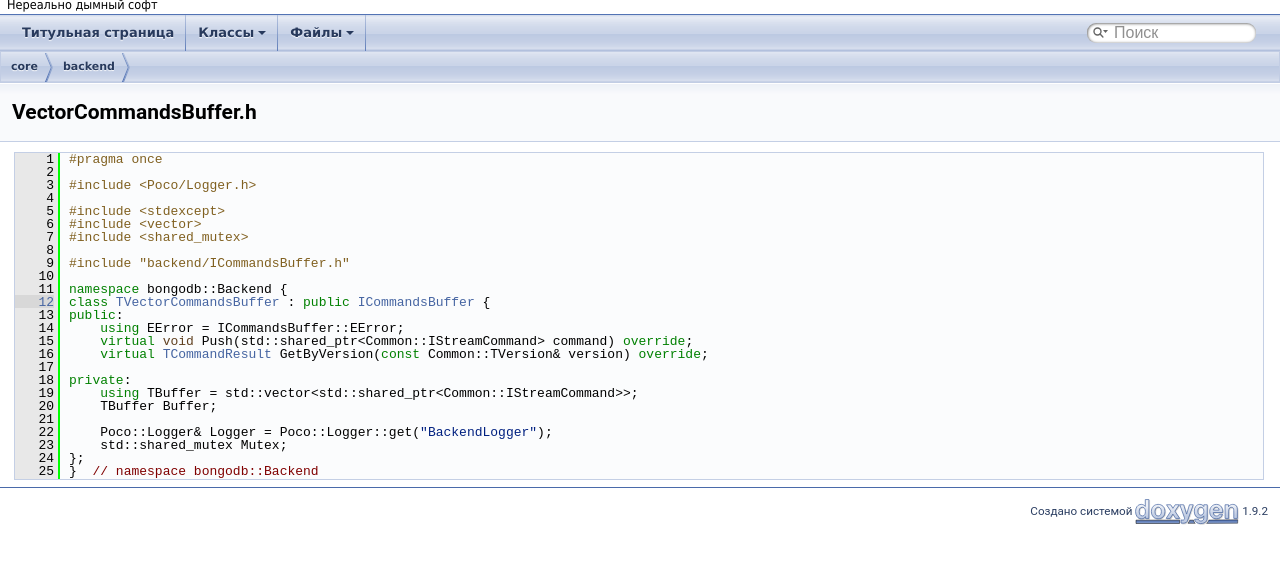
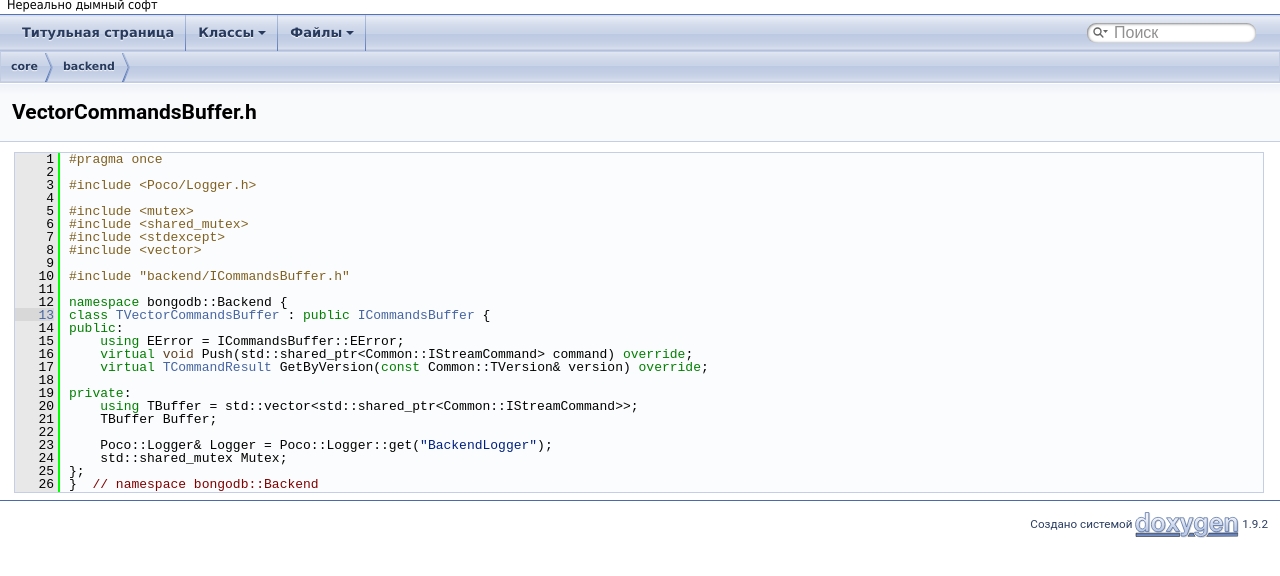
Before and after one commit to iu7og/bongodb, a plain HTML site: page VectorCommandsBuffer_8h_source.html in a window 1280 px wide. Shown: the part 42-618 px from the top of the page. Drawn offline with Linux system fonts and the light colour scheme.

Commit message:
deploy: 8867fbd70f0ad231a328333711bdcc8224d276f1

```diff
--- a/VectorCommandsBuffer_8h_source.html
+++ b/VectorCommandsBuffer_8h_source.html
@@ -74,29 +74,30 @@ $(function() {
 <div class="line"><a id="l00002" name="l00002"></a><span class="lineno">    2</span> </div>
 <div class="line"><a id="l00003" name="l00003"></a><span class="lineno">    3</span><span class="preprocessor">#include &lt;Poco/Logger.h&gt;</span></div>
 <div class="line"><a id="l00004" name="l00004"></a><span class="lineno">    4</span> </div>
-<div class="line"><a id="l00005" name="l00005"></a><span class="lineno">    5</span><span class="preprocessor">#include &lt;stdexcept&gt;</span></div>
-<div class="line"><a id="l00006" name="l00006"></a><span class="lineno">    6</span><span class="preprocessor">#include &lt;vector&gt;</span></div>
-<div class="line"><a id="l00007" name="l00007"></a><span class="lineno">    7</span><span class="preprocessor">#include &lt;shared_mutex&gt;</span></div>
-<div class="line"><a id="l00008" name="l00008"></a><span class="lineno">    8</span> </div>
-<div class="line"><a id="l00009" name="l00009"></a><span class="lineno">    9</span><span class="preprocessor">#include &quot;backend/ICommandsBuffer.h&quot;</span></div>
-<div class="line"><a id="l00010" name="l00010"></a><span class="lineno">   10</span> </div>
-<div class="line"><a id="l00011" name="l00011"></a><span class="lineno">   11</span><span class="keyword">namespace </span>bongodb::Backend {</div>
-<div class="line"><a id="l00012" name="l00012"></a><span class="lineno"><a class="line" href="classbongodb_1_1Backend_1_1TVectorCommandsBuffer.html">   12</a></span><span class="keyword">class </span><a class="code hl_class" href="classbongodb_1_1Backend_1_1TVectorCommandsBuffer.html">TVectorCommandsBuffer</a> : <span class="keyword">public</span> <a class="code hl_class" href="classbongodb_1_1Backend_1_1ICommandsBuffer.html">ICommandsBuffer</a> {</div>
-<div class="line"><a id="l00013" name="l00013"></a><span class="lineno">   13</span><span class="keyword">public</span>:</div>
-<div class="line"><a id="l00014" name="l00014"></a><span class="lineno">   14</span>    <span class="keyword">using</span> EError = ICommandsBuffer::EError;</div>
-<div class="line"><a id="l00015" name="l00015"></a><span class="lineno">   15</span>    <span class="keyword">virtual</span> <span class="keywordtype">void</span> Push(std::shared_ptr&lt;Common::IStreamCommand&gt; command) <span class="keyword">override</span>;</div>
-<div class="line"><a id="l00016" name="l00016"></a><span class="lineno">   16</span>    <span class="keyword">virtual</span> <a class="code hl_class" href="classbongodb_1_1Common_1_1TOperationResult.html">TCommandResult</a> GetByVersion(<span class="keyword">const</span> Common::TVersion&amp; version) <span class="keyword">override</span>;</div>
-<div class="line"><a id="l00017" name="l00017"></a><span class="lineno">   17</span> </div>
-<div class="line"><a id="l00018" name="l00018"></a><span class="lineno">   18</span><span class="keyword">private</span>:</div>
-<div class="line"><a id="l00019" name="l00019"></a><span class="lineno">   19</span>    <span class="keyword">using</span> TBuffer = std::vector&lt;std::shared_ptr&lt;Common::IStreamCommand&gt;&gt;;</div>
-<div class="line"><a id="l00020" name="l00020"></a><span class="lineno">   20</span>    TBuffer Buffer;</div>
-<div class="line"><a id="l00021" name="l00021"></a><span class="lineno">   21</span> </div>
-<div class="line"><a id="l00022" name="l00022"></a><span class="lineno">   22</span>    Poco::Logger&amp; Logger = Poco::Logger::get(<span class="stringliteral">&quot;BackendLogger&quot;</span>);</div>
-<div class="line"><a id="l00023" name="l00023"></a><span class="lineno">   23</span>    std::shared_mutex Mutex;</div>
-<div class="line"><a id="l00024" name="l00024"></a><span class="lineno">   24</span>};</div>
-<div class="line"><a id="l00025" name="l00025"></a><span class="lineno">   25</span>}  <span class="comment">// namespace bongodb::Backend</span></div>
+<div class="line"><a id="l00005" name="l00005"></a><span class="lineno">    5</span><span class="preprocessor">#include &lt;mutex&gt;</span></div>
+<div class="line"><a id="l00006" name="l00006"></a><span class="lineno">    6</span><span class="preprocessor">#include &lt;shared_mutex&gt;</span></div>
+<div class="line"><a id="l00007" name="l00007"></a><span class="lineno">    7</span><span class="preprocessor">#include &lt;stdexcept&gt;</span></div>
+<div class="line"><a id="l00008" name="l00008"></a><span class="lineno">    8</span><span class="preprocessor">#include &lt;vector&gt;</span></div>
+<div class="line"><a id="l00009" name="l00009"></a><span class="lineno">    9</span> </div>
+<div class="line"><a id="l00010" name="l00010"></a><span class="lineno">   10</span><span class="preprocessor">#include &quot;backend/ICommandsBuffer.h&quot;</span></div>
+<div class="line"><a id="l00011" name="l00011"></a><span class="lineno">   11</span> </div>
+<div class="line"><a id="l00012" name="l00012"></a><span class="lineno">   12</span><span class="keyword">namespace </span>bongodb::Backend {</div>
+<div class="line"><a id="l00013" name="l00013"></a><span class="lineno"><a class="line" href="classbongodb_1_1Backend_1_1TVectorCommandsBuffer.html">   13</a></span><span class="keyword">class </span><a class="code hl_class" href="classbongodb_1_1Backend_1_1TVectorCommandsBuffer.html">TVectorCommandsBuffer</a> : <span class="keyword">public</span> <a class="code hl_class" href="classbongodb_1_1Backend_1_1ICommandsBuffer.html">ICommandsBuffer</a> {</div>
+<div class="line"><a id="l00014" name="l00014"></a><span class="lineno">   14</span><span class="keyword">public</span>:</div>
+<div class="line"><a id="l00015" name="l00015"></a><span class="lineno">   15</span>    <span class="keyword">using</span> EError = ICommandsBuffer::EError;</div>
+<div class="line"><a id="l00016" name="l00016"></a><span class="lineno">   16</span>    <span class="keyword">virtual</span> <span class="keywordtype">void</span> Push(std::shared_ptr&lt;Common::IStreamCommand&gt; command) <span class="keyword">override</span>;</div>
+<div class="line"><a id="l00017" name="l00017"></a><span class="lineno">   17</span>    <span class="keyword">virtual</span> <a class="code hl_class" href="classbongodb_1_1Common_1_1TOperationResult.html">TCommandResult</a> GetByVersion(<span class="keyword">const</span> Common::TVersion&amp; version) <span class="keyword">override</span>;</div>
+<div class="line"><a id="l00018" name="l00018"></a><span class="lineno">   18</span> </div>
+<div class="line"><a id="l00019" name="l00019"></a><span class="lineno">   19</span><span class="keyword">private</span>:</div>
+<div class="line"><a id="l00020" name="l00020"></a><span class="lineno">   20</span>    <span class="keyword">using</span> TBuffer = std::vector&lt;std::shared_ptr&lt;Common::IStreamCommand&gt;&gt;;</div>
+<div class="line"><a id="l00021" name="l00021"></a><span class="lineno">   21</span>    TBuffer Buffer;</div>
+<div class="line"><a id="l00022" name="l00022"></a><span class="lineno">   22</span> </div>
+<div class="line"><a id="l00023" name="l00023"></a><span class="lineno">   23</span>    Poco::Logger&amp; Logger = Poco::Logger::get(<span class="stringliteral">&quot;BackendLogger&quot;</span>);</div>
+<div class="line"><a id="l00024" name="l00024"></a><span class="lineno">   24</span>    std::shared_mutex Mutex;</div>
+<div class="line"><a id="l00025" name="l00025"></a><span class="lineno">   25</span>};</div>
+<div class="line"><a id="l00026" name="l00026"></a><span class="lineno">   26</span>}  <span class="comment">// namespace bongodb::Backend</span></div>
 <div class="ttc" id="aclassbongodb_1_1Backend_1_1ICommandsBuffer_html"><div class="ttname"><a href="classbongodb_1_1Backend_1_1ICommandsBuffer.html">bongodb::Backend::ICommandsBuffer</a></div><div class="ttdef"><b>Definition:</b> ICommandsBuffer.h:10</div></div>
-<div class="ttc" id="aclassbongodb_1_1Backend_1_1TVectorCommandsBuffer_html"><div class="ttname"><a href="classbongodb_1_1Backend_1_1TVectorCommandsBuffer.html">bongodb::Backend::TVectorCommandsBuffer</a></div><div class="ttdef"><b>Definition:</b> VectorCommandsBuffer.h:12</div></div>
+<div class="ttc" id="aclassbongodb_1_1Backend_1_1TVectorCommandsBuffer_html"><div class="ttname"><a href="classbongodb_1_1Backend_1_1TVectorCommandsBuffer.html">bongodb::Backend::TVectorCommandsBuffer</a></div><div class="ttdef"><b>Definition:</b> VectorCommandsBuffer.h:13</div></div>
 <div class="ttc" id="aclassbongodb_1_1Common_1_1TOperationResult_html"><div class="ttname"><a href="classbongodb_1_1Common_1_1TOperationResult.html">bongodb::Common::TOperationResult</a></div><div class="ttdef"><b>Definition:</b> OperationResults.h:11</div></div>
 </div><!-- fragment --></div><!-- contents -->
 <!-- start footer part -->
```
